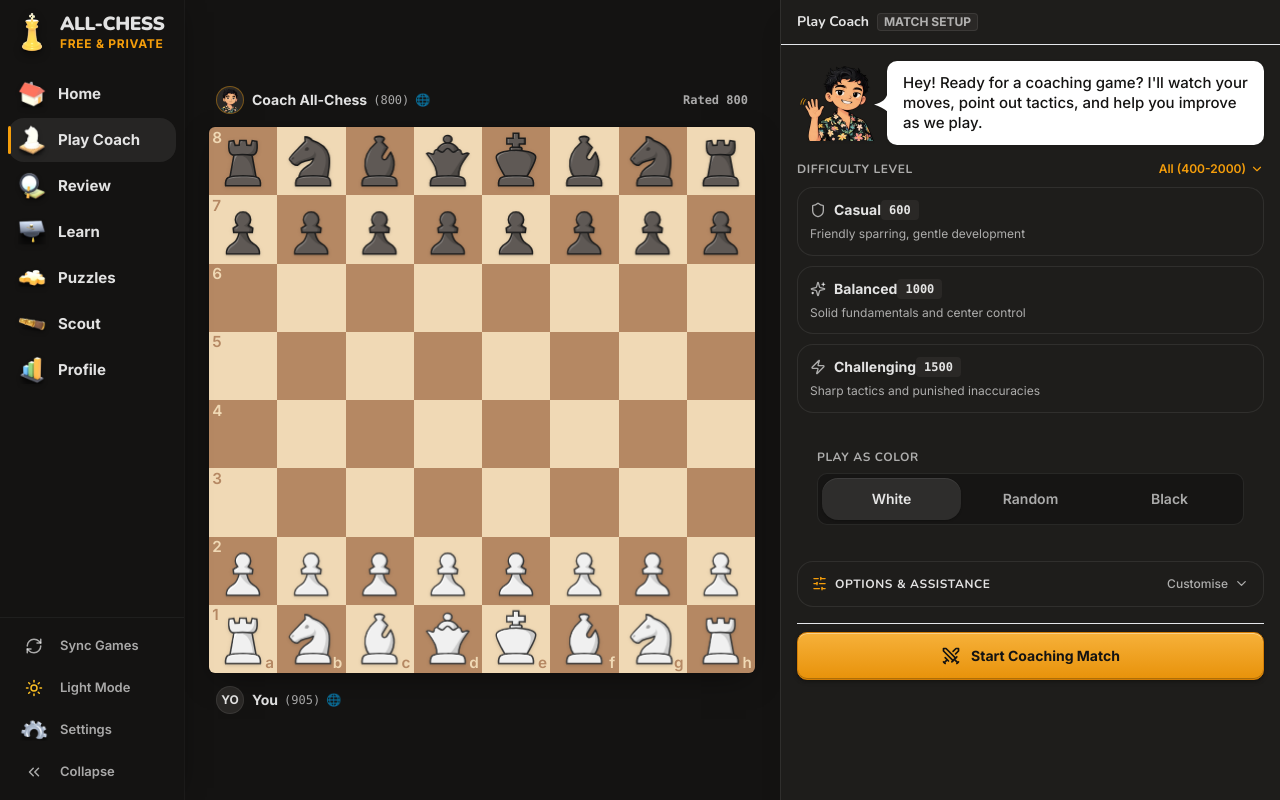
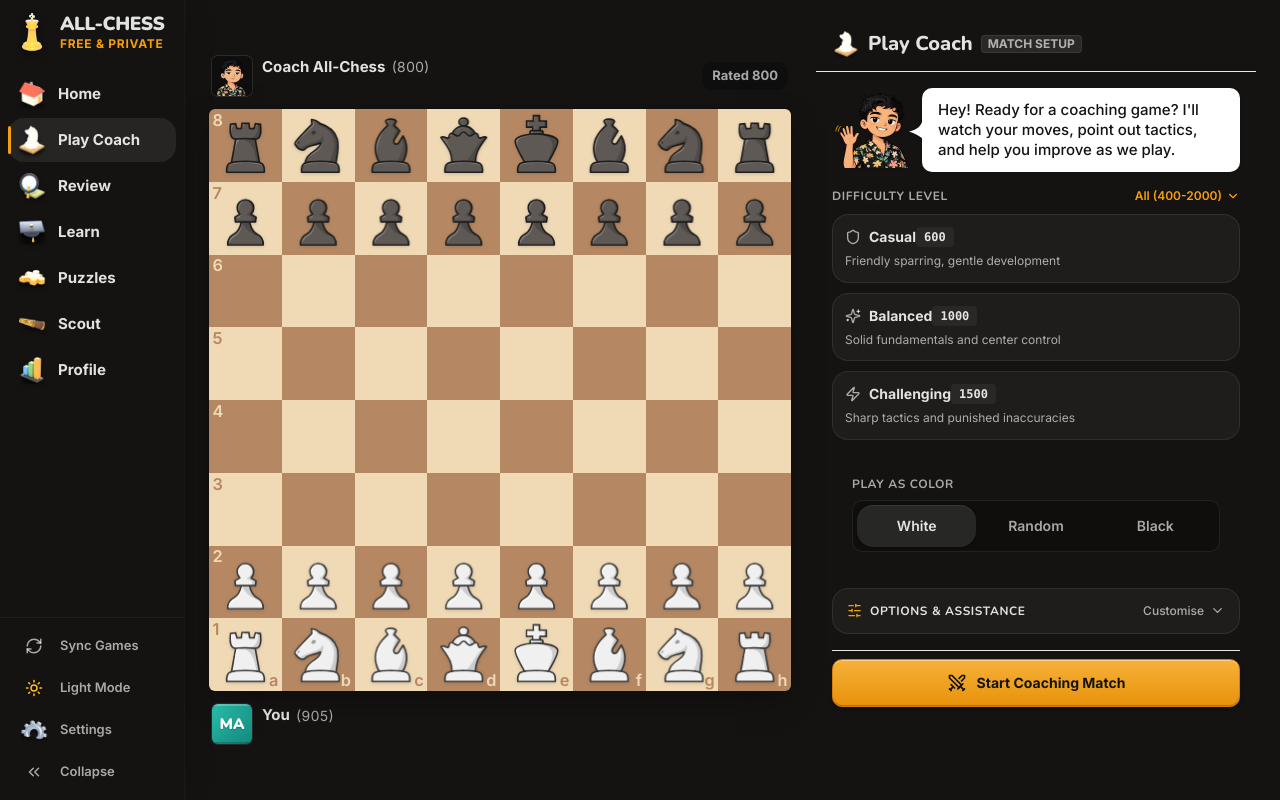
Before and after one commit to rogeralukka/ALL-CHESS, a React (Vite) app in the folder frontend/: page /play in a window 1280 px wide. Built offline with nearby package versions, Linux system fonts and the light colour scheme.

Commit message:
Add files via upload

```diff
--- a/frontend/src/features/play/PlayGame.tsx
+++ b/frontend/src/features/play/PlayGame.tsx
@@ -4,6 +4,8 @@ import { motion, AnimatePresence } from 'framer-motion';
 import { Board } from '@/features/board/Board';
 import { EvalBar } from '@/features/board/EvalBar';
 import { MoveList } from '@/features/board/MoveList';
+import { PlayerBar } from '@/components/PlayerBar';
+import { PlayerAvatar } from '@/components/Bits';
 import { CoachSpeech } from '@/features/coach/CoachSpeech';
 import { BubbleMessage } from '@/features/coach/CoachBubble';
 import { badgeBox } from '@/features/board/BadgeLayer';
@@ -626,46 +628,31 @@ export const PlayGame: React.FC = () => {
   const coachAdvantage = userIsWhite ? blackAdvantage : whiteAdvantage;
 
   return (
-    <div className="flex-1 flex flex-col lg:flex-row h-full w-full overflow-hidden">
+    <div className="flex-1 flex flex-col lg:flex-row h-full w-full overflow-y-auto lg:overflow-hidden lg:items-center lg:justify-center lg:gap-6 lg:px-6 lg:py-4 pb-20 lg:pb-4">
       {/* Center Zone: Board & Eval Bar */}
-      <div className="flex-1 flex flex-col items-center justify-center p-2 sm:p-3 md:p-6 bg-theme-page min-w-0 relative">
-        <div className="w-full max-w-[min(calc(100vh-120px),800px)] flex flex-col gap-2">
+      <div className="flex-1 flex flex-col items-center justify-center p-2 sm:p-3 md:p-6 min-w-0 lg:!p-0 lg:h-full relative">
+        <div className="w-full max-w-[min(calc(100vh-108px),900px)] flex flex-col gap-2">
           {/* Top Player (Coach) */}
-          <div className="flex items-center justify-between text-xs px-2 py-1 text-theme-muted">
-            <div className="flex items-center gap-2">
-              <div className="w-7 h-7 rounded-full overflow-hidden border border-amber-500/40 bg-theme-raised flex-shrink-0">
-                <img src="/assets/coach/coach_neutral.webp" alt="Coach Bust" className="w-full h-full object-cover" />
-              </div>
-              <div className="flex items-center gap-1.5">
-                <span className="font-bold text-sm text-theme-text">Coach All-Chess</span>
-                <span className="font-mono text-xs tabular-nums text-theme-muted">
-                  ({activeConfig ? activeConfig.levelRating : lobbyLevel})
-                </span>
-                <span className="text-xs" title="International">🌐</span>
-              </div>
-              {coachAdvantage > 0 && (
-                <span className="ml-1 px-1.5 py-0.5 rounded text-xs font-mono font-bold bg-white/10 text-theme-text">
-                  +{coachAdvantage}
-                </span>
-              )}
-              <span className="text-xs tracking-tight text-theme-muted select-none ml-0.5">
-                {coachCaptured.map((p, idx) => (
-                  <span key={idx} className="opacity-75">{PIECE_FIGURINES[p]}</span>
+          <PlayerBar
+            testId="player-top"
+            name="Coach All-Chess"
+            rating={activeConfig ? activeConfig.levelRating : lobbyLevel}
+            avatar={<img src="/assets/coach/coach_neutral.webp" alt="Coach" className="w-full h-full object-cover" />}
+            captured={coachCaptured.map((p, idx) => (
+              <span key={idx}>{PIECE_FIGURINES[p]}</span>
             ))}
-              </span>
-            </div>
-            <span className="font-mono font-semibold">
-              {activeConfig ? activeConfig.levelName : `Rated ${lobbyLevel}`}
-            </span>
-          </div>
+            advantage={coachAdvantage}
+            active={!!activeConfig && !gameOver && fen.split(' ')[1] !== (userIsWhite ? 'w' : 'b')}
+            right={<span className="px-2.5 py-1 rounded-md bg-black/[0.06] dark:bg-black/25 text-[13px] font-bold text-theme-muted">{activeConfig ? activeConfig.levelName : `Rated ${lobbyLevel}`}</span>}
+          />
 
           {/* Board + Eval Bar */}
-          <div className="flex items-center justify-center gap-1.5 sm:gap-2.5 w-full">
+          <div className="flex items-stretch justify-center gap-1.5 sm:gap-2.5 w-full">
             {activeConfig?.evalBar && (
               <EvalBar
                 evalScore={lastMoveObj?.eval?.eval || 0}
                 orientation={orientation}
-                height="100%"
+                height="auto"
               />
             )}
             <div className="flex-1 aspect-square relative">
@@ -747,27 +734,18 @@ export const PlayGame: React.FC = () => {
           </div>
 
           {/* Bottom Player (User) */}
-          <div className="flex items-center justify-between text-xs px-2 py-1 text-theme-muted">
-            <div className="flex items-center gap-2">
-              <div className="w-7 h-7 rounded-full bg-theme-raised text-theme-text font-bold flex items-center justify-center text-xs border border-theme-border flex-shrink-0">
-                YO
-              </div>
-              <div className="flex items-center gap-1.5">
-                <span className="font-bold text-sm text-theme-text">You</span>
-                <span className="font-mono text-xs tabular-nums text-theme-muted">(905)</span>
-                <span className="text-xs" title="Player">🌐</span>
-              </div>
-              {userAdvantage > 0 && (
-                <span className="ml-1 px-1.5 py-0.5 rounded text-xs font-mono font-bold bg-white/10 text-theme-text">
-                  +{userAdvantage}
-                </span>
-              )}
-              <span className="text-xs tracking-tight text-theme-muted select-none ml-0.5">
-                {userCaptured.map((p, idx) => (
-                  <span key={idx} className="opacity-75">{PIECE_FIGURINES[p]}</span>
+          <PlayerBar
+            testId="player-bottom"
+            name="You"
+            rating={905}
+            avatar={<PlayerAvatar name="Master" size={40} className="!rounded-none" />}
+            captured={userCaptured.map((p, idx) => (
+              <span key={idx}>{PIECE_FIGURINES[p]}</span>
             ))}
-              </span>
-            </div>
+            advantage={userAdvantage}
+            active={!!activeConfig && !gameOver && fen.split(' ')[1] === (userIsWhite ? 'w' : 'b')}
+            right={
+              <>
                 {activeConfig && (
                   <button
                     type="button"
@@ -789,16 +767,19 @@ export const PlayGame: React.FC = () => {
                     <span>Exit to Lobby</span>
                   </button>
                 )}
-          </div>
+              </>
+            }
+          />
         </div>
       </div>
 
       {/* Right Zone: Lobby or In-Game Panel (460px to 500px, clamp 380-500) */}
-      <div className="w-full lg:w-[480px] xl:w-[500px] flex-shrink-0 flex flex-col h-full bg-theme-card border-t lg:border-t-0 lg:border-l border-theme-border shadow-xl z-20 overflow-hidden">
+      <div className="w-full lg:w-[400px] xl:w-[440px] flex-shrink-0 flex flex-col lg:h-[calc(100vh-32px)] panel !rounded-none lg:!rounded-[14px] z-20 overflow-hidden">
         {/* Panel Header */}
-        <div className="flex items-center justify-between px-4 py-3 border-b border-theme-border/60">
+        <div className="flex items-center justify-between px-4 h-14 flex-shrink-0 border-b border-theme-border/60">
           <div className="flex items-center gap-2">
-            <span className="text-sm font-bold font-display text-theme-text">Play Coach</span>
+            <img src="/assets/ui/icon_play.webp" alt="" className="w-7 h-7 object-contain" />
+            <span className="text-xl font-extrabold font-display text-theme-text">Play Coach</span>
             <span
               className={`text-xs font-bold uppercase px-1.5 py-0.2 rounded border ${
                 activeConfig
```
Lines whose indentation alone changed are shown as unchanged.
